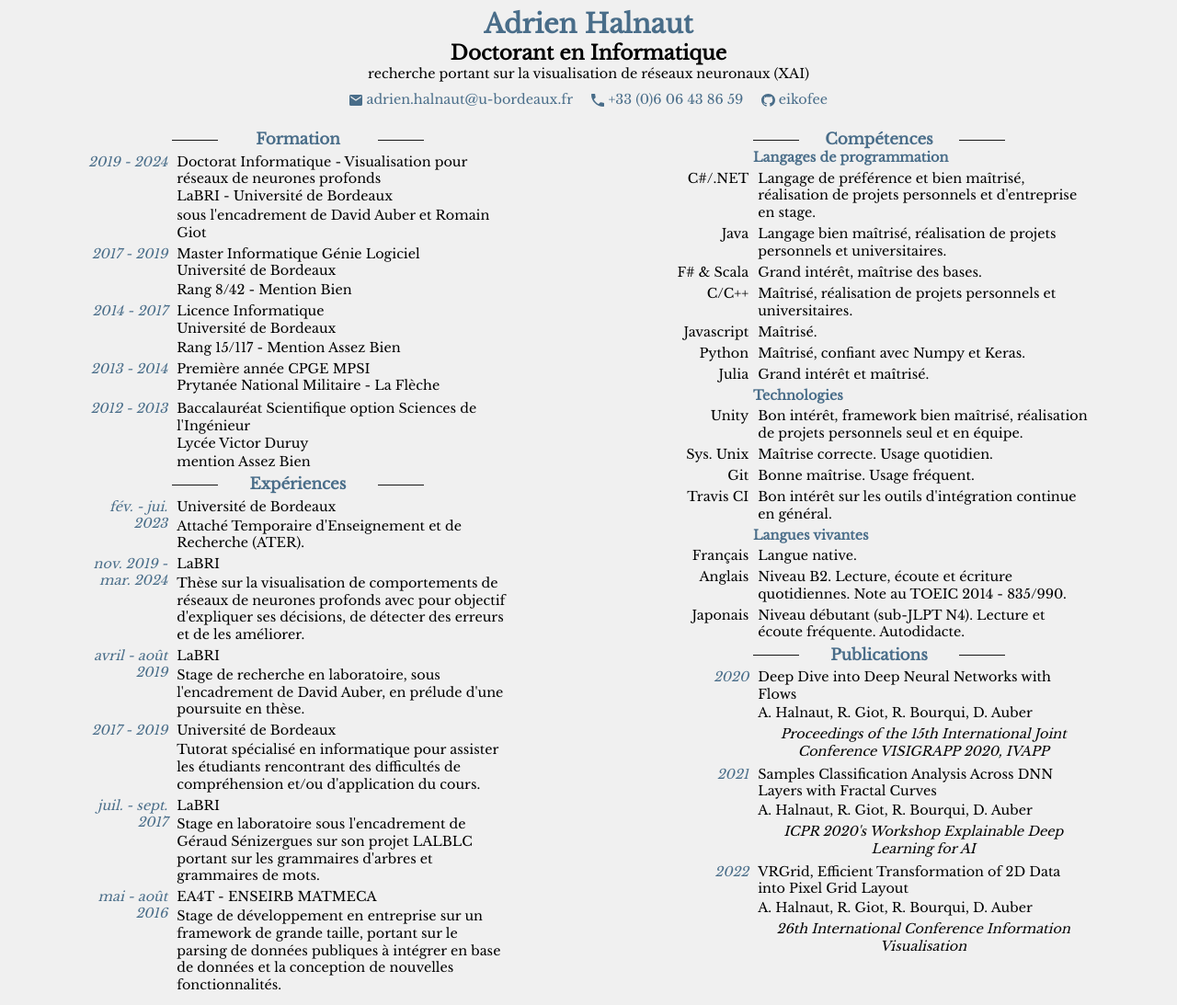
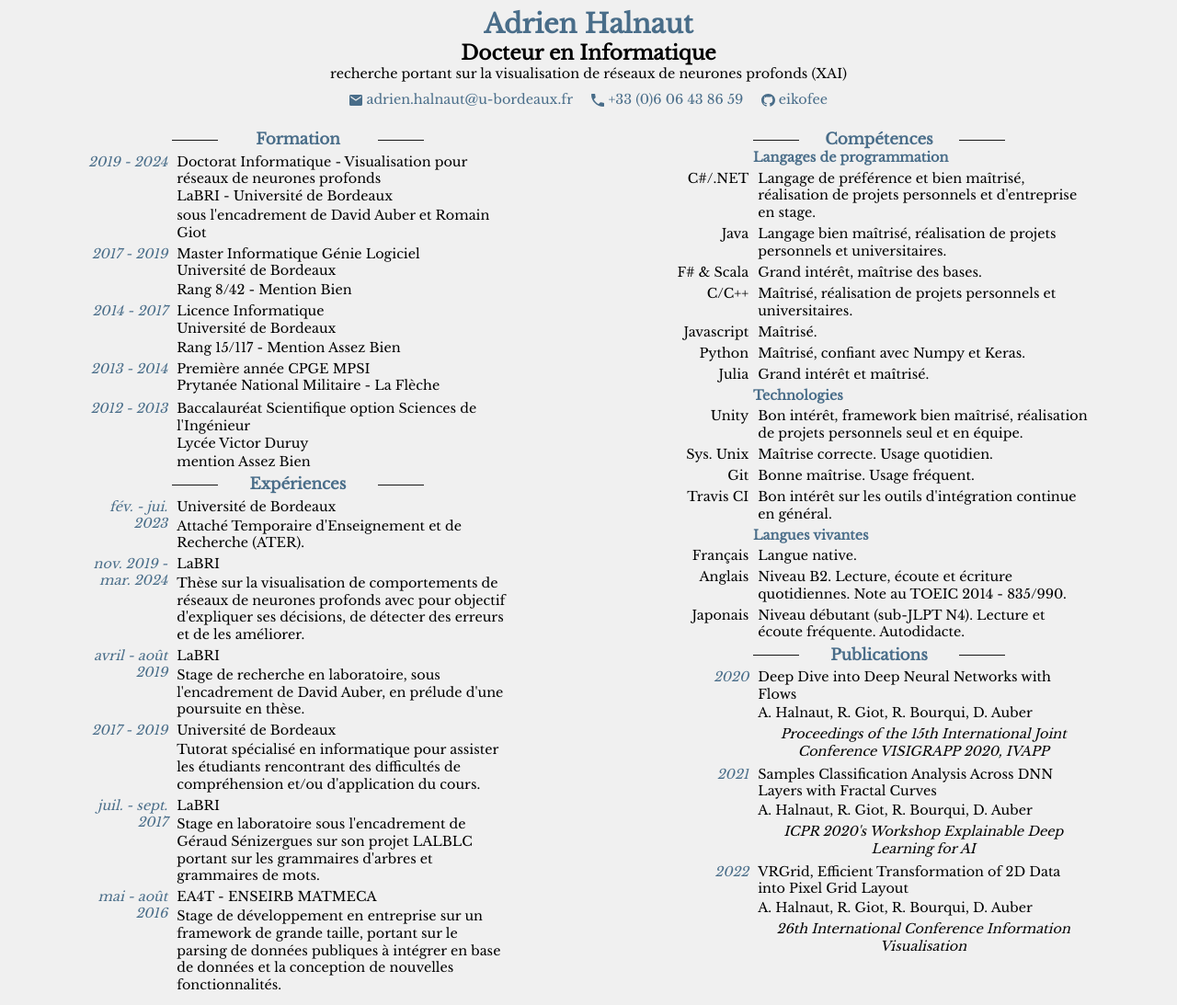
Before and after one commit to eikofee/eikofee.github.io, a Jekyll site: the page built from index.md, in a window 1280 px wide. Shown: the whole page at 92% size. Built offline with Jekyll 4.4.1, drawn with Linux system fonts in a browser that asks for light colours.

Commit message:
Update infos.yml

```diff
--- a/_data/infos.yml
+++ b/_data/infos.yml
@@ -1,7 +1,7 @@
 -
     name: Adrien Halnaut
-    status: Doctorant en Informatique
-    intro: recherche portant sur la visualisation de réseaux neuronaux (XAI)
+    status: Docteur en Informatique
+    intro: recherche portant sur la visualisation de réseaux de neurones profonds (XAI)
     mail: adrien.halnaut@u-bordeaux.fr
     phone: +33 (0)6 06 43 86 59
     github: eikofee
```
